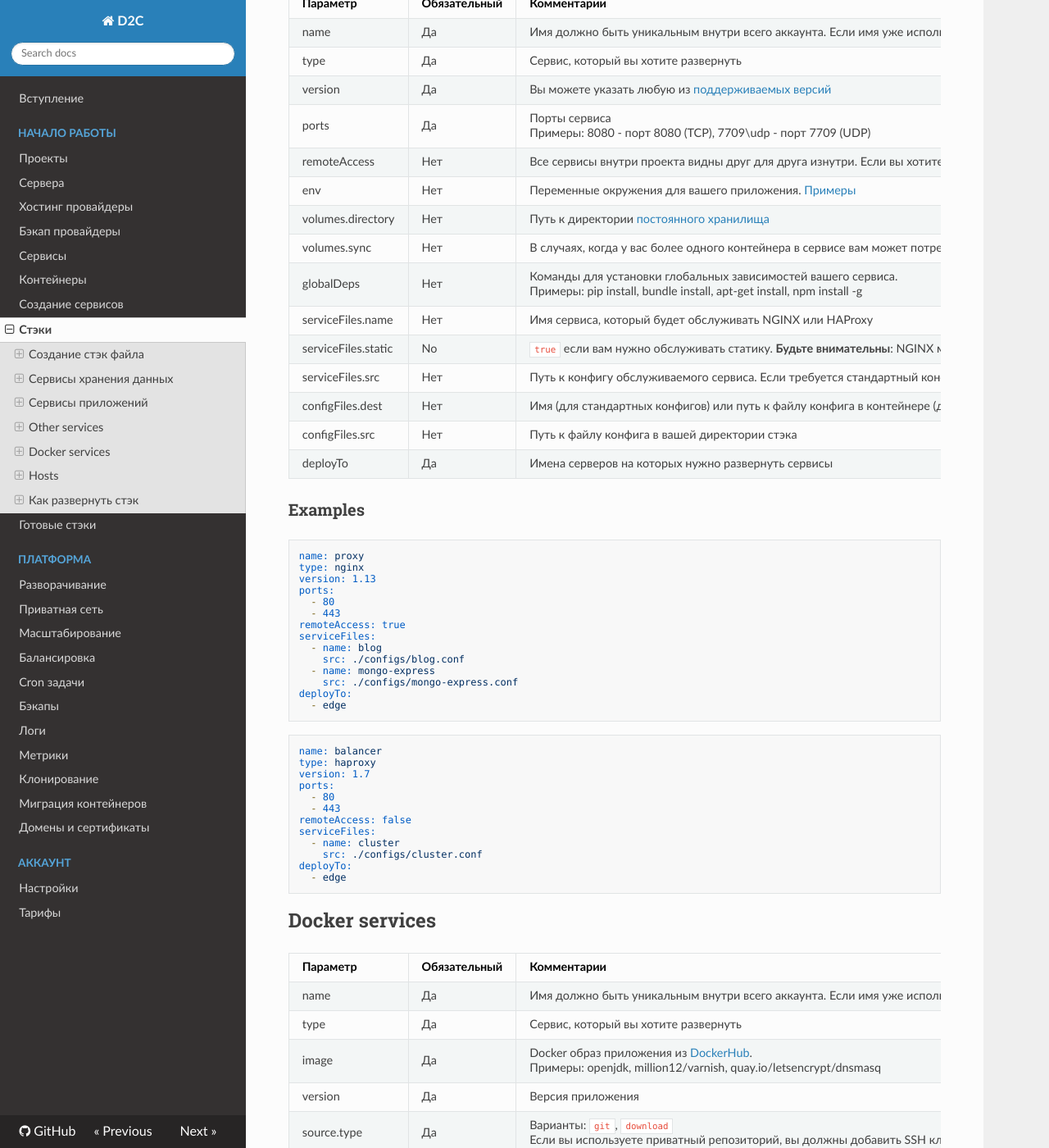
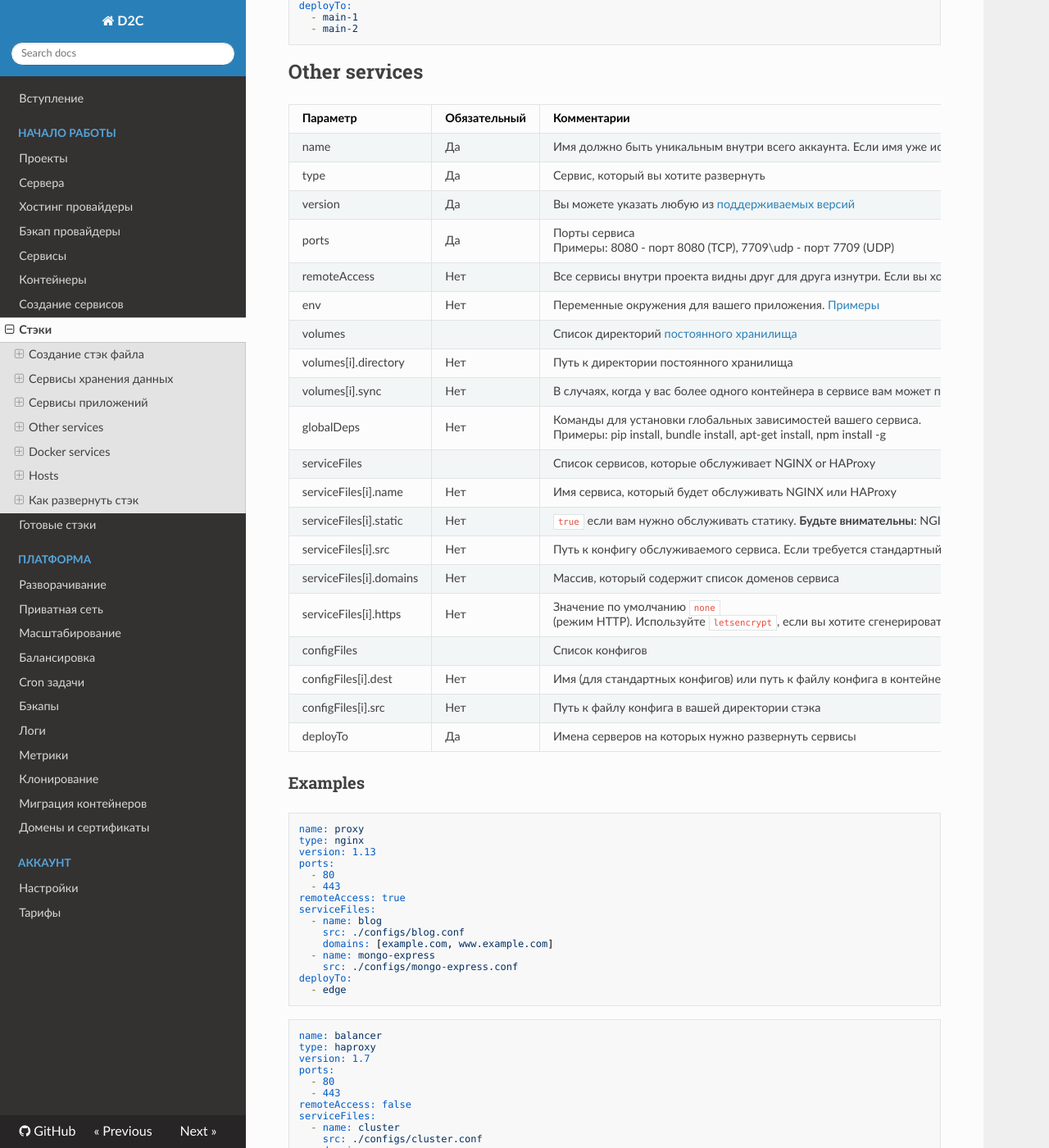
Before and after one commit to d2cio/docs-ru, an MkDocs documentation site: the page built from docs/getting-started/stacks.md, in a window 1280 px wide and 1400 px high, scrolled down 4075 px. Shown: the whole window at 82% size. Built offline with MkDocs 1.6.1, drawn with Linux system fonts in a browser that asks for light colours; nearby versions of some CDN libraries; old or Windows-style settings are respelled for this version of MkDocs; some of the changed text lies outside the part shown.

Commit message:
edit stacks page

````diff
--- a/docs/getting-started/stacks.md
+++ b/docs/getting-started/stacks.md
@@ -43,10 +43,12 @@
 | ports             | Нет   | Порты сервиса.<br>Примеры: 8080 - порт 8080 (TCP), 7709\udp - порт 7709 (UDP)     |
 | remoteAccess      | Нет   | Все сервисы внутри проекта видны друг для друга изнутри. Если вы хотите, чтобы сервис был доступ из Интернета - используйте `true` |
 | env               | Нет   | Переменные окружения для вашего приложения. [Примеры](/getting-started/stacks/#_5)  |
-| configFiles.dest  | Нет   | Имя (для стандартных конфигов) или путь к файлу конфига в контейнере (для [пользовательских конфигов](/getting-started/creating-services/#_12)) |
-| configFiles.src   | Нет   | Путь к файлу конфига в вашей директории стэка |
-| volumes.directory | Нет   | Путь к директории [постоянного хранилища](/getting-started/containers/#_2)  |
-| volumes.sync      | Нет   | В случаях, когда у вас более одного контейнера в сервисе вам может потребоваться синхронизация данных между директориями постоянного хранилища. Чтобы включить - используйте `true` |
+| configFiles        |     | Список конфигов |
+| configFiles[i].dest   | Нет  | Имя (для стандартных конфигов) или путь к файлу конфига в контейнере (для [пользовательских конфигов](/getting-started/creating-services/#_12)) |
+| configFiles[i].src    | Нет  | Путь к файлу конфига в вашей директории стэка |
+| volumes            |      | Список директорий [постоянного хранилища](/getting-started/containers/#_2)  |
+| volumes[i].directory  | Нет  | Путь к директории постоянного хранилища |
+| volumes[i].sync       | Нет  | В случаях, когда у вас более одного контейнера в сервисе вам может потребоваться синхронизация данных между директориями постоянного хранилища. Чтобы включить - используйте `true` |
 | deployTo          | Да   | Имена серверов на которых нужно развернуть сервисы |
 
 ### Примеры
@@ -100,13 +102,15 @@ deployTo:
 | ports             | Да   | Порты сервиса<br>Примеры: 8080 - порт 8080 (TCP), 7709\udp - порт 7709 (UDP)   |
 | remoteAccess      | Нет  | Все сервисы внутри проекта видны друг для друга изнутри. Если вы хотите, чтобы сервис был доступ из Интернета - используйте `true` |
 | env               | Нет  | Переменные окружения для вашего приложения. [Примеры](/getting-started/stacks/#_5)  |
-| volumes.directory | Нет  | Путь к директории [постоянного хранилища](/getting-started/containers/#_2)  |
-| volumes.sync      | Нет  | В случаях, когда у вас более одного контейнера в сервисе вам может потребоваться синхронизация данных между директориями постоянного хранилища. Чтобы включить - используйте `true` |
+| volumes            |      | Список директорий [постоянного хранилища](/getting-started/containers/#_2)  |
+| volumes[i].directory  | Нет  | Путь к директории постоянного хранилища |
+| volumes[i].sync       | Нет  | В случаях, когда у вас более одного контейнера в сервисе вам может потребоваться синхронизация данных между директориями постоянного хранилища. Чтобы включить - используйте `true` |
 | globalDeps        | Нет  | Команды для установки глобальных зависимостей вашего сервиса. <br> Примеры: pip install, bundle install, apt-get install, npm install -g |
 | localDeps         | Нет  | Команды для установки локальных зависимостей и подготовке кода к работе. <br> Примеры: npm install, composer install, bower install, и т.д. или для подготовки: <br> Примеры: gulp build, grunt build, и т.д. |
 | startCommand      | Нет  | [Команда запуска](//platform/deployment/#_4) приложения |
-| configFiles.dest  | Нет  | Имя (для стандартных конфигов) или путь к файлу конфига в контейнере (для [пользовательских конфигов](/getting-started/creating-services/#_12)) |
-| configFiles.src   | Нет  | Путь к файлу конфига в вашей директории стэка |
+| configFiles        |     | Список конфигов |
+| configFiles[i].dest   | Нет  | Имя (для стандартных конфигов) или путь к файлу конфига в контейнере (для [пользовательских конфигов](/getting-started/creating-services/#_12)) |
+| configFiles[i].src    | Нет  | Путь к файлу конфига в вашей директории стэка |
 | deployTo          | Да   | Имена серверов на которых нужно развернуть сервисы |
 
 ### Примеры
@@ -177,14 +181,19 @@ deployTo:
 | ports              | Да   | Порты сервиса<br>Примеры: 8080 - порт 8080 (TCP), 7709\udp - порт 7709 (UDP)   |
 | remoteAccess       | Нет  | Все сервисы внутри проекта видны друг для друга изнутри. Если вы хотите, чтобы сервис был доступ из Интернета - используйте `true` |
 | env                | Нет  | Переменные окружения для вашего приложения. [Примеры](/getting-started/stacks/#_5)  |
-| volumes.directory  | Нет  | Путь к директории [постоянного хранилища](/getting-started/containers/#_2)  |
-| volumes.sync       | Нет  | В случаях, когда у вас более одного контейнера в сервисе вам может потребоваться синхронизация данных между директориями постоянного хранилища. Чтобы включить - используйте `true` |
+| volumes            |      | Список директорий [постоянного хранилища](/getting-started/containers/#_2)  |
+| volumes[i].directory  | Нет  | Путь к директории постоянного хранилища |
+| volumes[i].sync       | Нет  | В случаях, когда у вас более одного контейнера в сервисе вам может потребоваться синхронизация данных между директориями постоянного хранилища. Чтобы включить - используйте `true` |
 | globalDeps         | Нет  | Команды для установки глобальных зависимостей вашего сервиса. <br> Примеры: pip install, bundle install, apt-get install, npm install -g |
-| serviceFiles.name  | Нет  | Имя сервиса, который будет обслуживать NGINX или HAProxy |
-| serviceFiles.static | No  | `true` если вам нужно обслуживать статику. **Будьте внимательны**: NGINX может обслуживать статику только на этом же сервере |
-| serviceFiles.src   | Нет  | Путь к конфигу обслуживаемого сервиса. Если требуется стандартный конфиг - не заполняйте этот параметр |
-| configFiles.dest   | Нет  | Имя (для стандартных конфигов) или путь к файлу конфига в контейнере (для [пользовательских конфигов](/getting-started/creating-services/#_12)) |
-| configFiles.src    | Нет  | Путь к файлу конфига в вашей директории стэка |
+| serviceFiles       |     | Список сервисов, которые обслуживает NGINX or HAProxy |
+| serviceFiles[i].name  | Нет  | Имя сервиса, который будет обслуживать NGINX или HAProxy |
+| serviceFiles[i].static | Нет  | `true` если вам нужно обслуживать статику. **Будьте внимательны**: NGINX может обслуживать статику только на этом же сервере |
+| serviceFiles[i].src   | Нет  | Путь к конфигу обслуживаемого сервиса. Если требуется стандартный конфиг - не заполняйте этот параметр |
+| serviceFiles[i].domains | Нет  | Массив, который содержит список доменов сервиса |
+| serviceFiles[i].https  | Нет  | Значение по умолчанию `none` (режим HTTP). Используйте `letsencrypt`, если вы хотите сгенерировать TLS сертификат для указанного списка доменов. DNS-запись для доменов должна быть доступна в момент создания стэка |
+| configFiles        |     | Список конфигов |
+| configFiles[i].dest   | Нет  | Имя (для стандартных конфигов) или путь к файлу конфига в контейнере (для [пользовательских конфигов](/getting-started/creating-services/#_12)) |
+| configFiles[i].src    | Нет  | Путь к файлу конфига в вашей директории стэка |
 | deployTo           | Да   | Имена серверов на которых нужно развернуть сервисы |
 
 ### Examples
@@ -200,6 +209,7 @@ remoteAccess: true
 serviceFiles:
   - name: blog
     src: ./configs/blog.conf
+    domains: [example.com, www.example.com]
   - name: mongo-express
     src: ./configs/mongo-express.conf
 deployTo:
@@ -216,6 +226,10 @@ remoteAccess: false
 serviceFiles:
   - name: cluster
     src: ./configs/cluster.conf
+    domains:
+      - example.com
+      - www.example.com
+    https: letsencrypt
 deployTo:
   - edge
 ```
@@ -234,13 +248,15 @@ deployTo:
 | ports             | Да   | Порты сервиса<br>Примеры: 8080 - порт 8080 (TCP), 7709\udp - порт 7709 (UDP)   |
 | remoteAccess      | Нет  | Все сервисы внутри проекта видны друг для друга изнутри. Если вы хотите, чтобы сервис был доступ из Интернета - используйте `true` |
 | env               | Нет  | Переменные окружения для вашего приложения. [Примеры](/getting-started/stacks/#_5)  |
-| volumes.directory | Нет  | Путь к директории [постоянного хранилища](/getting-started/containers/#_2)  |
-| volumes.sync      | Нет  | В случаях, когда у вас более одного контейнера в сервисе вам может потребоваться синхронизация данных между директориями постоянного хранилища. Чтобы включить - используйте `true` |
+| volumes            |      | Список директорий [постоянного хранилища](/getting-started/containers/#_2)  |
+| volumes[i].directory  | Нет  | Путь к директории постоянного хранилища |
+| volumes[i].sync       | Нет  | В случаях, когда у вас более одного контейнера в сервисе вам может потребоваться синхронизация данных между директориями постоянного хранилища. Чтобы включить - используйте `true` |
 | globalDeps        | Нет  | Команды для установки глобальных зависимостей вашего сервиса. <br> Примеры: pip install, bundle install, apt-get install, npm install -g |
 | localDeps         | Нет  | Команды для установки локальных зависимостей и подготовке кода к работе. <br> Примеры: npm install, composer install, bower install, и т.д. или для подготовки: <br> Примеры: gulp build, grunt build, и т.д. |
 | startCommand      | Нет  | [Команда запуска](//platform/deployment/#_4) приложения |
-| configFiles.dest  | Нет  | Имя (для стандартных конфигов) или путь к файлу конфига в контейнере (для [пользовательских конфигов](/getting-started/creating-services/#_12)) |
-| configFiles.src   | Нет  | Путь к файлу конфига в вашей директории стэка |
+| configFiles        |     | Список конфигов |
+| configFiles[i].dest   | Нет  | Имя (для стандартных конфигов) или путь к файлу конфига в контейнере (для [пользовательских конфигов](/getting-started/creating-services/#_12)) |
+| configFiles[i].src    | Нет  | Путь к файлу конфига в вашей директории стэка |
 | volumesUID        | Нет  | Идентификатор пользователя директории постоянного хранилища |
 | deployTo          | Да   | Имена серверов на которых нужно развернуть сервисы |
 
````
